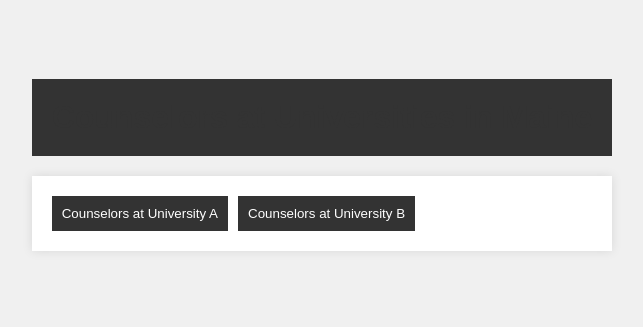
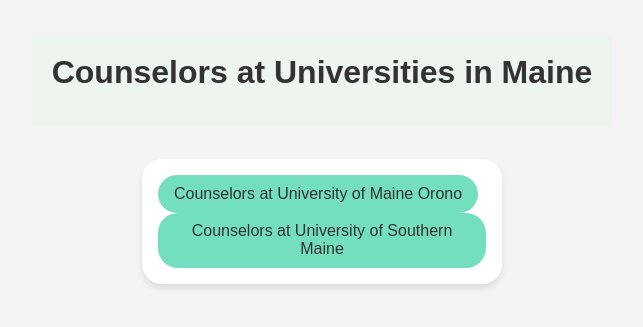
Before and after one commit to COS420-Fall23/Team-F, a React (Create React App) app: page /counselors in a window 1280 px wide. Shown: the part 225-552 px from the top of the page, without its empty margins (318-961 px from the left). Built offline with nearby package versions, Linux system fonts and the light colour scheme; the HTML template or start-up script is replaced by a standard one.

Commit message:
changing counselor.css to match color scheme

```diff
--- a/src/components/pages/counselor.js
+++ b/src/components/pages/counselor.js
@@ -26,31 +26,49 @@
             className={activeUniversity === 'univ_a' ? 'active' : ''}
             onClick={() => this.setActiveUniversity('univ_a')}
           >
-            Counselors at University A
+            Counselors at University of Maine Orono
           </button>
           <button
             id="btnUniversityB"
             className={activeUniversity === 'univ_b' ? 'active' : ''}
             onClick={() => this.setActiveUniversity('univ_b')}
           >
-            Counselors at University B
+            Counselors at University of Southern Maine
           </button>
 
-          {/* Counselors for University A */}
+          {/* Counselors for University of Maine Orono */}
           <div className={activeUniversity === 'univ_a' ? 'counselor' : 'counselor hidden'} data-university="univ_a">
             <h2>John Doe</h2>
-            <p><strong>Bio:</strong> Detailed biography of John Doe...</p>
-            <p><strong>Availability:</strong> Details...</p>
+            <p><strong>Bio:</strong> John Doe, an esteemed alumnus of the University of Maine Orono, has been a dedicated career counselor for over 10 years...</p>
+            <p><strong>Availability:</strong> Monday to Friday, 9 AM - 5 PM</p>
           </div>
-          {/* Add similar divs for other counselors of University A */}
+          <div className={activeUniversity === 'univ_a' ? 'counselor' : 'counselor hidden'} data-university="univ_a">
+            <h2>Jane Doe</h2>
+            <p><strong>Bio:</strong> Jane Doe holds a Master’s degree in Career Counseling and has been part of the University of Maine Orono team for over 7 years...</p>
+            <p><strong>Availability:</strong> Monday, Wednesday, Friday, 10 AM - 4 PM</p>
+          </div>
+          <div className={activeUniversity === 'univ_a' ? 'counselor' : 'counselor hidden'} data-university="univ_a">
+            <h2>Peter Glenn</h2>
+            <p><strong>Bio:</strong> Peter Glenn, with a background in international business, brings over 15 years of experience...</p>
+            <p><strong>Availability:</strong> Tuesday and Thursday, 8 AM - 6 PM</p>
+          </div>
 
-          {/* Counselors for University B */}
+          {/* Counselors for University of Southern Maine */}
           <div className={activeUniversity === 'univ_b' ? 'counselor' : 'counselor hidden'} data-university="univ_b">
             <h2>Alex Morgan</h2>
-            <p><strong>Bio:</strong> Detailed biography of Alex Morgan...</p>
-            <p><strong>Availability:</strong> Details...</p>
+            <p><strong>Bio:</strong> Alex Morgan, a career advisor with a specialty in environmental sciences, has been with the University of Southern Maine for over 8 years...</p>
+            <p><strong>Availability:</strong> Monday to Wednesday, 9 AM - 3 PM</p>
           </div>
-          {/* Add similar divs for other counselors of University B */}
+          <div className={activeUniversity === 'univ_b' ? 'counselor' : 'counselor hidden'} data-university="univ_b">
+            <h2>Rachel Lee</h2>
+            <p><strong>Bio:</strong> Rachel Lee brings a dynamic approach to career counseling, focusing on the arts and creative industries...</p>
+            <p><strong>Availability:</strong> Thursday and Friday, 11 AM - 5 PM</p>
+          </div>
+          <div className={activeUniversity === 'univ_b' ? 'counselor' : 'counselor hidden'} data-university="univ_b">
+            <h2>Michael Thompson</h2>
+            <p><strong>Bio:</strong> Michael Thompson, with his experience in international business and a Ph.D. in Business Administration, specializes in counseling students...</p>
+            <p><strong>Availability:</strong> Monday, Thursday, Friday, 10 AM - 4 PM</p>
+          </div>
         </div>
       </div>
     );
--- a/src/css/Counselors.css
+++ b/src/css/Counselors.css
@@ -1,51 +1,90 @@
-
 
 body {
-    font-family: Arial, sans-serif;
-    background-color: #f0f0f0;
+    font-family: 'Arial', sans-serif;
+    background-color: #f4f4f4;
     margin: 0;
     padding: 0;
 }
 
 header {
-    background-color: #333;
+    background-color: #eef4ee; /* Header color */
     color: #fff;
     text-align: center;
-    padding: 20px;
+    padding: 1.25rem; /* Adjusted padding */
 }
 
 .container {
-    max-width: 800px;
-    margin: 20px auto;
-    padding: 20px;
+    max-width: 360px;
+    margin: 2rem auto;
+    padding: 1rem;
     background-color: #fff;
-    box-shadow: 0 0 10px rgba(0, 0, 0, 0.1);
+    box-shadow: 0 4px 6px rgba(0, 0, 0, 0.1);
+    border-radius: 20px; /* Increased border-radius for rounder edges */
+    overflow: hidden; /* Ensures no content spills out of the border-radius */
 }
 
 h1 {
     color: #333;
+    font-family: 'Arial', sans-serif;
+    font-size: 2rem;
+    margin-bottom: 1rem;
 }
 
 .counselor {
-    margin-bottom: 20px;
-    border: 1px solid #ccc;
-    padding: 10px;
+    margin-bottom: 1rem;
+    background-color: #EEFFEE;
+    padding: 1rem; /* Uniform padding */
+    border-radius: 20px; /* Consistent rounded corners */
+    display: flex;
+    justify-content: space-between;
+    align-items: center;
+    box-shadow: 0 2px 4px rgba(0, 0, 0, 0.1);
+    transition: box-shadow 0.3s ease-in-out;
+}
+
+.counselor:hover {
+    box-shadow: 0 5px 15px rgba(0, 0, 0, 0.2); /* Hover effect for depth */
+}
+
+.counselor h2 {
+    margin: 0;
+    color: #333;
+    font-size: 1.5rem;
+}
+
+.counselor p {
+    color: #333;
+    font-size: 1rem;
 }
 
 button {
-    display: inline-block;
-    margin-right: 10px;
-    padding: 10px;
-    background-color: #333;
-    color: white;
+    padding: 0.6rem 1rem;
+    background-color: #74DFBF;
+    color: #333;
     border: none;
+    border-radius: 20px;
     cursor: pointer;
-}
-button.active {
-    background-color: #555;
+    font-family: 'Arial', sans-serif;
+    font-size: 1rem; /* Standard button text size */
+    transition: background-color 0.3s ease-in-out;
 }
 
+button.active {
+    background-color: #8CEAD9;
+}
+
+button:hover {
+    background-color: #66d5b8; /* Darker green on hover for contrast */
+}
 
 .hidden {
-    display: none;
+    display: none; /* Hide elements not in use */
 }
+
+/* If you have section titles, you can style them as follows */
+.section-title {
+    font-size: 1.5rem; /* Slightly larger than the body text */
+    margin: 1rem 0; /* More space around titles */
+    color: #333;
+    font-weight: bold;
+}
```
